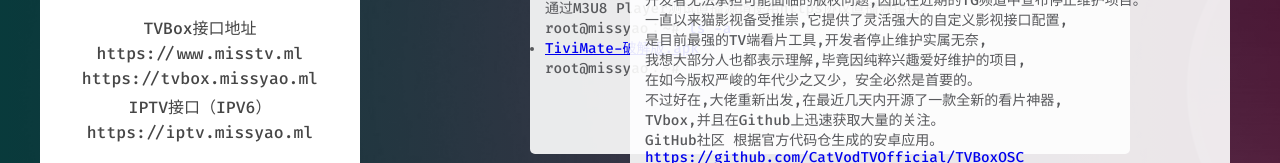
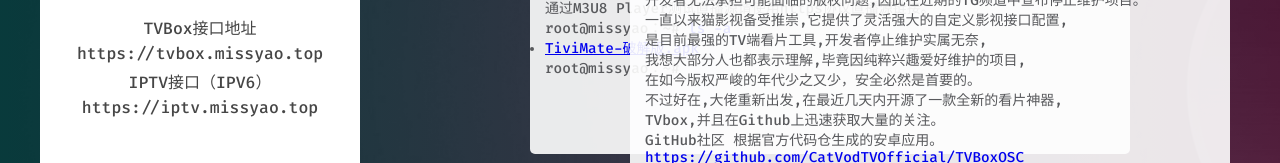
Before and after one commit to LHZ-922/missyaotv.github.io, a plain HTML site: page index.html in a window 1280 px wide. Shown: the part 310-473 px from the top of the page. Drawn offline with Linux system fonts and the light colour scheme.

Commit message:
Update index.html

```diff
--- a/index.html
+++ b/index.html
@@ -28,10 +28,9 @@
             <div class="meBox-text">
                 <p></p>
                  <p>TVBox接口地址</p>
-                <p>https://www.misstv.ml</p>
-                <p>https://tvbox.missyao.ml</p>
+                <p>https://tvbox.missyao.top</p>
                 <p>IPTV接口（IPV6）</p>
-                <p>https://iptv.missyao.ml</p>
+                <p>https://iptv.missyao.top</p>
              </div>
             <!-- 两个按钮 -->
            <div class="meBox-Button">
```
